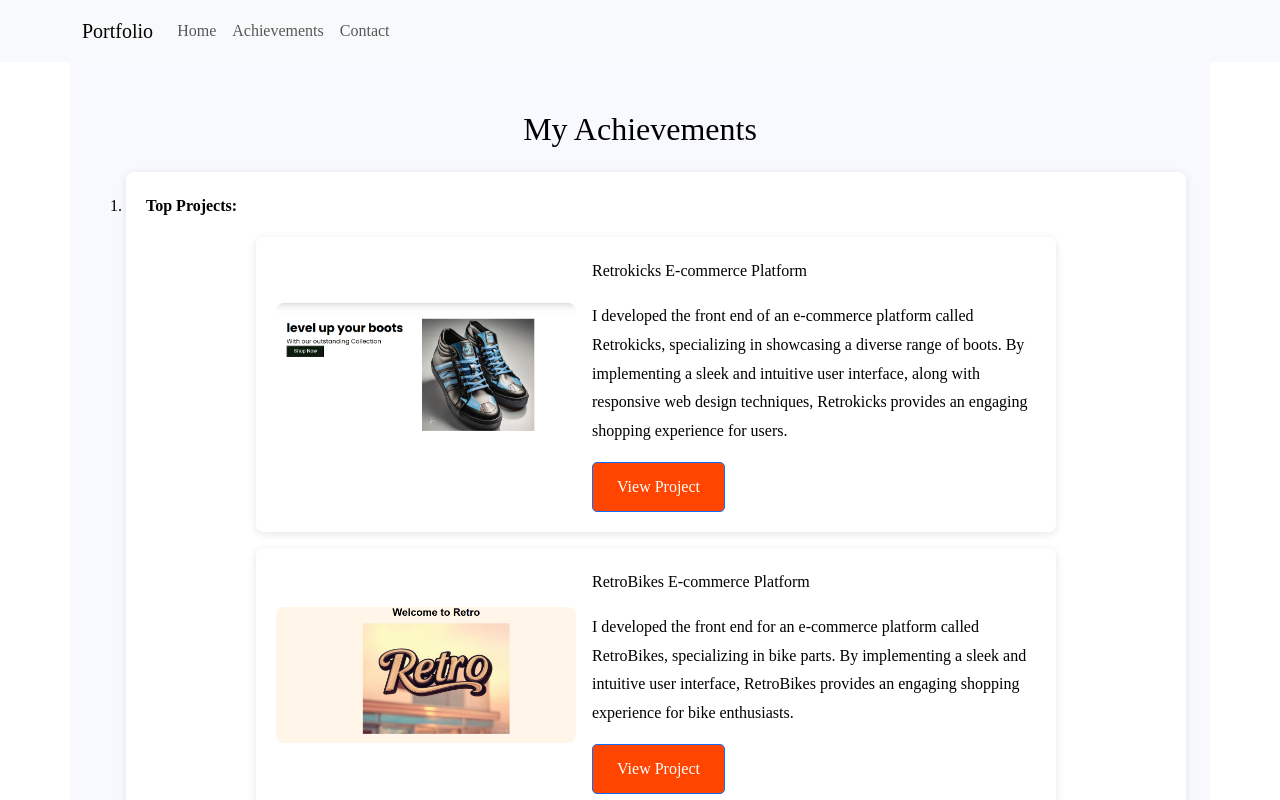
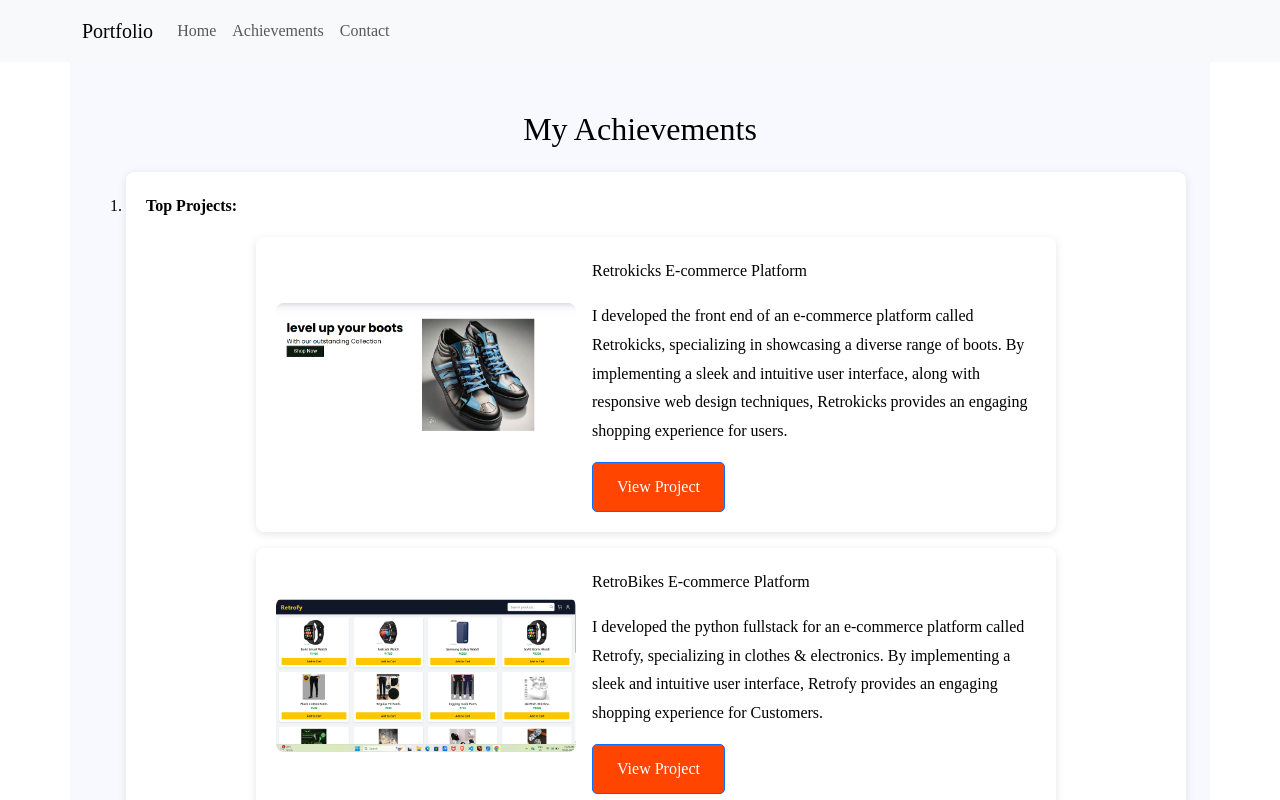
Before and after one commit to nk-2003/portfolio, a React (Vite) app: page /achievements in a window 1280 px wide. Shown: the top 800 px of the page. Built offline with nearby package versions, Linux system fonts and the light colour scheme.

Commit message:
Update portfolio layout or styles

```diff
--- a/src/Components/Achievements.jsx
+++ b/src/Components/Achievements.jsx
@@ -35,12 +35,12 @@ const Achievements = () => {
               <div className="project-details">
                 <p className="project-title">RetroBikes E-commerce Platform</p>
                 <p className="project-description">
-                  I developed the front end for an e-commerce platform called RetroBikes,
-                  specializing in bike parts. By implementing a sleek and intuitive user interface,
-                  RetroBikes provides an engaging shopping experience for bike enthusiasts.
+                  I developed the python fullstack for an e-commerce platform called Retrofy,
+                  specializing in clothes & electronics. By implementing a sleek and intuitive user interface,
+                  Retrofy provides an engaging shopping experience for Customers.
                 </p>
                 <a
-                  href="https://retrobikes.netlify.app/"
+                  href="https://retrofy-five.vercel.app/"
                   target="_blank"
                   rel="noopener noreferrer"
                   className="btn btn-primary"
--- a/src/Components/Projects.jsx
+++ b/src/Components/Projects.jsx
@@ -39,12 +39,12 @@ const Projects = () => {
                 loading="lazy"
               />
               <div className="project-details">
-                <h5 className="card-title">E-commerce Bikes Store</h5>
+                <h5 className="card-title">Retrofy Ecommerce</h5>
                 <p>
-                  An online store for retro bikes, with a user-friendly interface, product categories, and cart functionality. Developed using React and deployed on Netlify.
+                  An online store for accessaries, with a user-friendly interface, products, and cart functionality. Developed using React and deployed on Vercel.
                 </p>
                 <a
-                  href="https://retrobikes.netlify.app/"
+                  href="https://retrofy-five.vercel.app/"
                   className="btn btn-primary"
                   target="_blank"
                   rel="noopener noreferrer"
```
Also changed, not shown: public/images/pro2.png, 1 other file (tests, documents, lock files or other folders).
